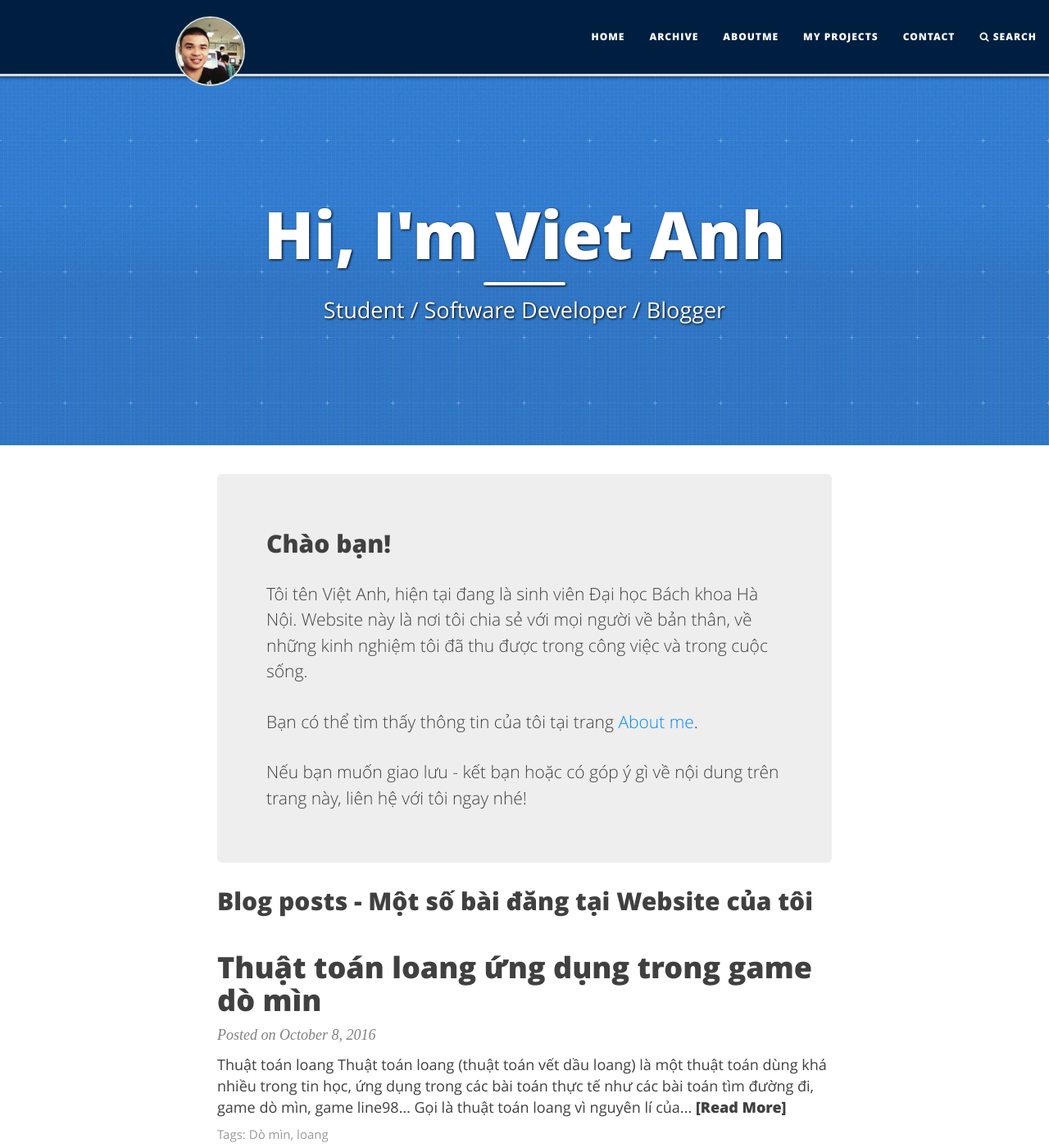
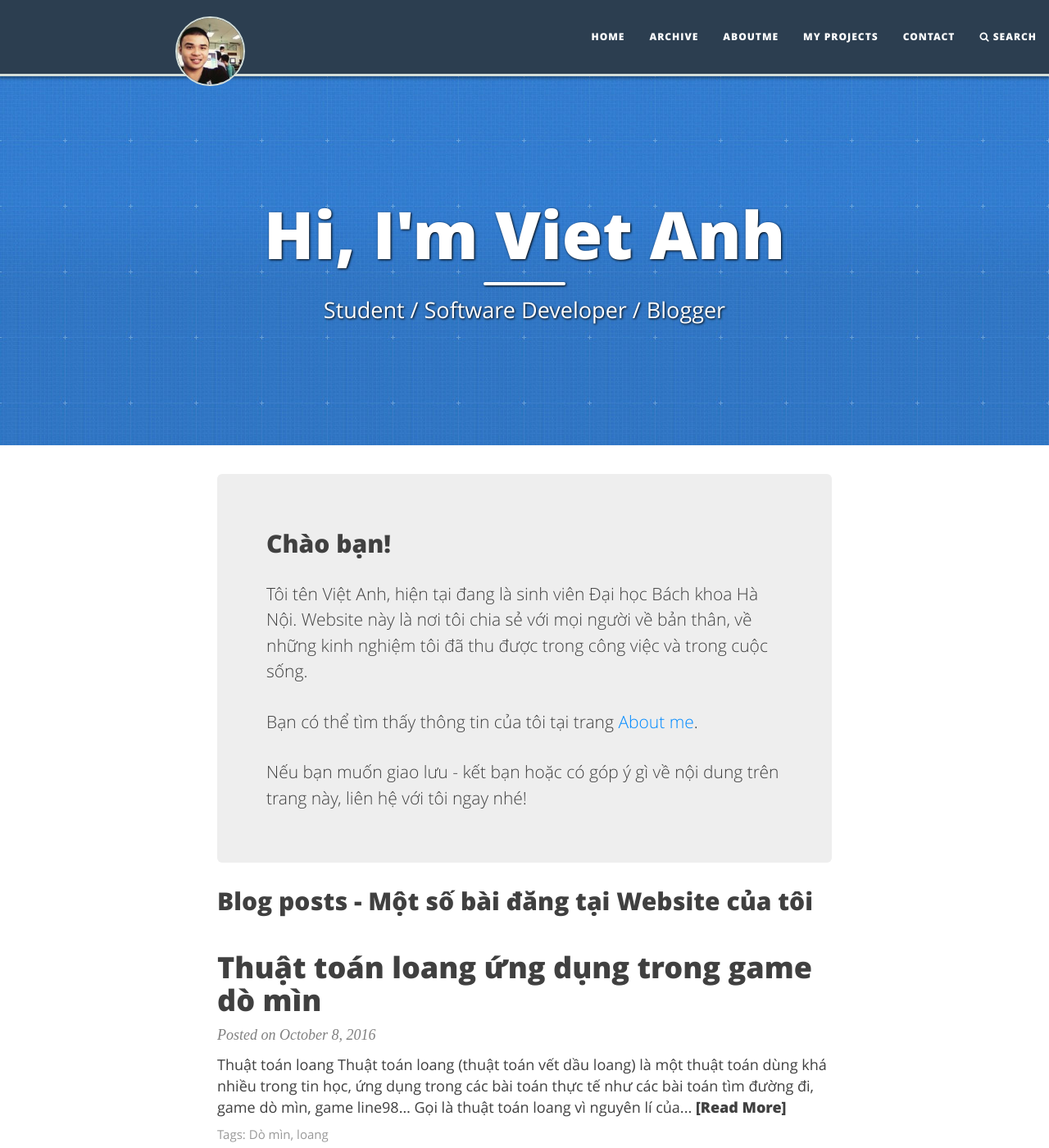
Before and after one commit to diglink/vietanhdev.github.io, a Jekyll site: the page built from index.html, in a window 1280 px wide and 1400 px high. Shown: the whole window at 82% size. Built offline with Jekyll 4.4.1, drawn with Linux system fonts in a browser that asks for light colours; the list of posts is cut into pages by our own code.

Commit message:
change color nav bar

```diff
--- a/css/main.css
+++ b/css/main.css
@@ -106,7 +106,7 @@ img {
 /* --- Navbar --- */
 
 .navbar-custom {
-  background: #001F40;
+  background: #2C3E50;
   font-family: 'Open Sans', 'Helvetica Neue', Helvetica, Arial, sans-serif;
   border-bottom: 3px solid #D4DED9;
   -webkit-box-shadow: 0px 2px 3px 1px rgba(0,0,0,0.32);
```
